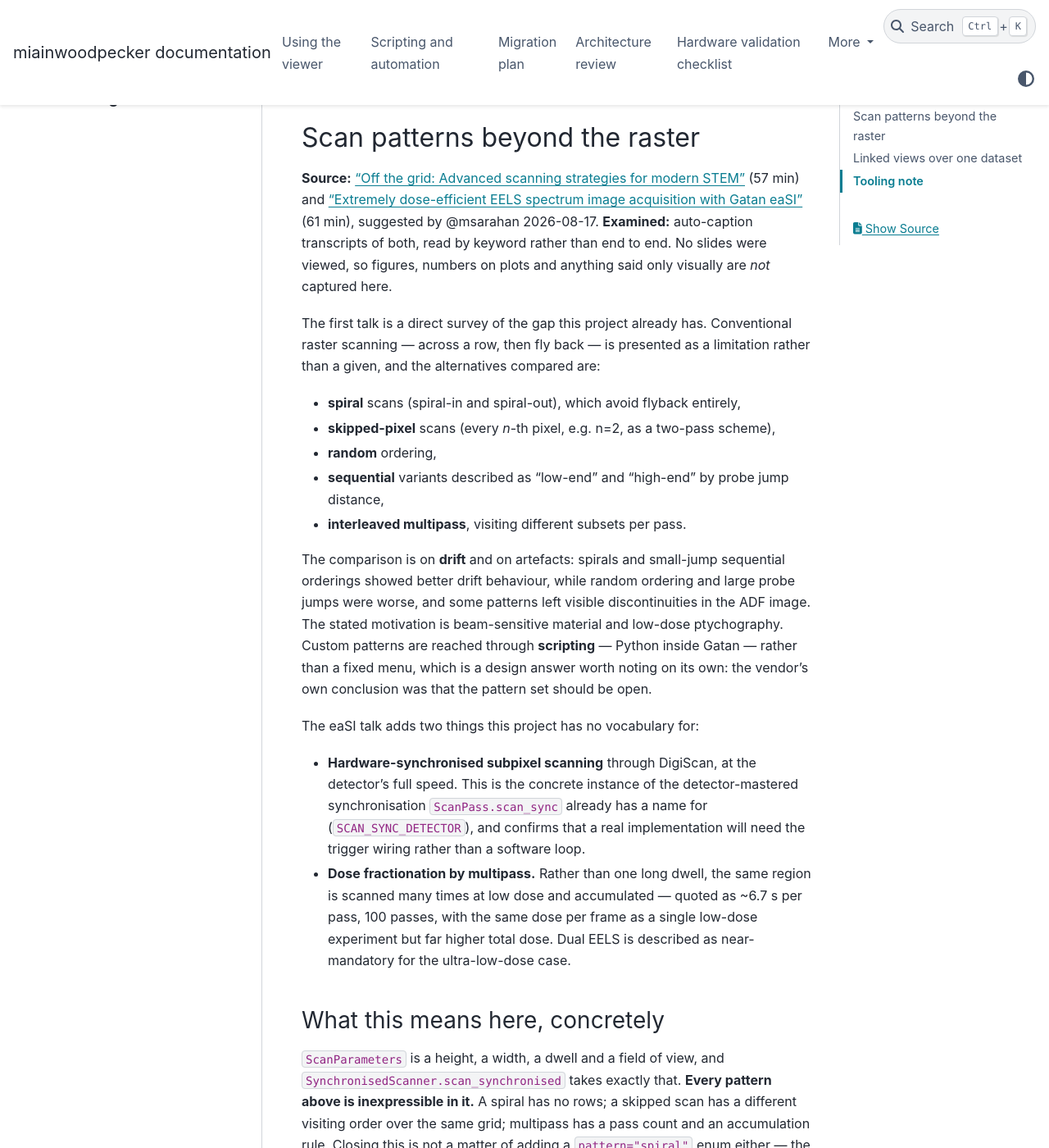
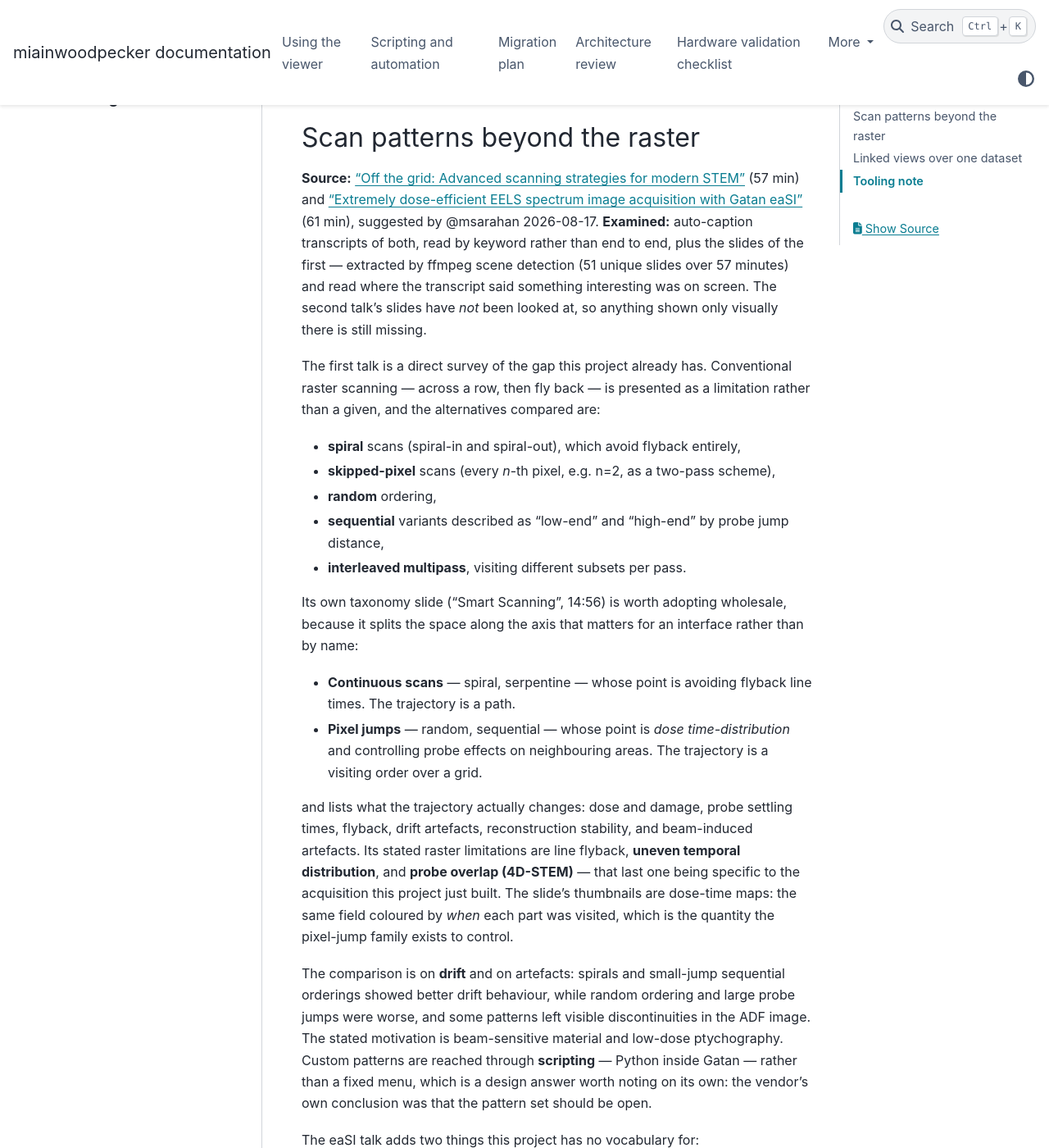
Before and after one commit to msarahan/miainwoodpecker, a Sphinx documentation site: the page built from docs/idea-bin.md, in a window 1280 px wide and 1400 px high, scrolled down 415 px. Shown: the whole window at 82% size. Built offline with Sphinx 7.4.7 and the PyData theme 0.15.4, drawn with Linux system fonts in a browser that asks for light colours; the version number could not be read and is left out; some of the changed text lies outside the part shown.

Commit message:
Add the scanning talk's slides to the idea bin
Extracted by ffmpeg scene detection - 51 unique slides over 57 minutes -
and read where the transcript said something was on screen. Records that
the second talk's slides have still not been looked at.

Two are worth having. The "Smart Scanning" taxonomy splits the space
along the axis an interface would care about rather than by name:
continuous scans (spiral, serpentine), whose trajectory is a path and
whose point is avoiding flyback, against pixel jumps (random,
sequential), whose trajectory is a visiting order over a grid and whose
point is dose time-distribution. It also names probe overlap in 4D-STEM
as a raster limitation, which is specific to the acquisition this branch
just built.

The other is a spectrum image acquired on a non-raster trajectory -
spiral and scripted side by side, each yielding simultaneous ADF and
EELS - with the pass count differing per pattern (spiral 5, scripted 2)
and the spiral's usable SI reduced to a square inset, because a spiral
inscribes in a circle. So a pass count is a property of the pattern
rather than a global setting.

The split matters for the interface: a continuous scan needs a path the
device follows, a pixel-jump scan needs an ordering over the grid, and
one `pattern=` enum covering both would be a name standing in for two
unrelated things.

Co-Authored-By: Claude Opus 5 <noreply@anthropic.com>

```diff
--- a/docs/idea-bin.md
+++ b/docs/idea-bin.md
@@ -21,8 +21,11 @@ STEM"](https://www.youtube.com/watch?v=Tf_oR3L1ans) (57 min) and
 eaSI"](https://www.youtube.com/watch?v=GaNe-x4sydY) (61 min), suggested
 by @msarahan 2026-08-17.
 **Examined:** auto-caption transcripts of both, read by keyword rather
-than end to end. No slides were viewed, so figures, numbers on plots and
-anything said only visually are *not* captured here.
+than end to end, plus the slides of the first — extracted by ffmpeg
+scene detection (51 unique slides over 57 minutes) and read where the
+transcript said something interesting was on screen. The second talk's
+slides have *not* been looked at, so anything shown only visually there
+is still missing.
 
 The first talk is a direct survey of the gap this project already has.
 Conventional raster scanning — across a row, then fly back — is
@@ -37,6 +40,25 @@ compared are:
 - **sequential** variants described as "low-end" and "high-end" by probe
   jump distance,
 - **interleaved multipass**, visiting different subsets per pass.
+
+Its own taxonomy slide ("Smart Scanning", 14:56) is worth adopting
+wholesale, because it splits the space along the axis that matters for
+an interface rather than by name:
+
+- **Continuous scans** — spiral, serpentine — whose point is avoiding
+  flyback line times. The trajectory is a path.
+- **Pixel jumps** — random, sequential — whose point is *dose
+  time-distribution* and controlling probe effects on neighbouring
+  areas. The trajectory is a visiting order over a grid.
+
+and lists what the trajectory actually changes: dose and damage, probe
+settling times, flyback, drift artefacts, reconstruction stability, and
+beam-induced artefacts. Its stated raster limitations are line flyback,
+**uneven temporal distribution**, and **probe overlap (4D-STEM)** — that
+last one being specific to the acquisition this project just built. The
+slide's thumbnails are dose-time maps: the same field coloured by *when*
+each part was visited, which is the quantity the pixel-jump family
+exists to control.
 
 The comparison is on **drift** and on artefacts: spirals and small-jump
 sequential orderings showed better drift behaviour, while random
@@ -61,6 +83,19 @@ The eaSI talk adds two things this project has no vocabulary for:
   a single low-dose experiment but far higher total dose. Dual EELS is
   described as near-mandatory for the ultra-low-dose case.
 
+One slide (22:00, "STEM-SI Custom Scan" on DyScO₃) is the intersection
+of everything above and everything this branch just built: a **spectrum
+image acquired on a non-raster trajectory**, spiral and scripted side by
+side, each yielding simultaneous ADF and EELS. Its parameters are worth
+recording because they are the shape a real call would take —
+K3 single EELS at 0.9 eV/channel, 48 pA at 300 kV, ~3000 spectra/s
+(340 µs per SI pixel), **scripted = 2 passes, spiral = 5 passes**, no
+drift correction and no sub-scanning. Two details follow from it:
+the pass count is a property of the *pattern*, not a global setting; and
+the spiral's usable spectrum image is a small square inset in the
+scanned field, because a spiral inscribes in a circle and a rectangular
+SI has to fit inside it.
+
 ### What this means here, concretely
 
 `ScanParameters` is a height, a width, a dwell and a field of view, and
@@ -71,6 +106,14 @@ pass count and an accumulation rule. Closing this is not a matter of
 adding a `pattern="spiral"` enum either — the visiting *order* has to
 reach the device, and the storage layer has to record which order was
 used or a reader cannot undo it.
+
+The taxonomy also suggests the interface split. A *continuous* scan
+needs a path the device follows; a *pixel jump* scan needs an ordering
+over the existing grid. Those are different enough that one
+`pattern=` enum covering both would be a name standing in for two
+unrelated things — and the vendor's own answer, that custom patterns are
+reached by scripting, is evidence that the set should not be closed at
+all.
 
 Multipass is the nearer of the two, and interacts with something already
 built: a `ScanPass` is one traversal, so a hundred accumulated passes
```
